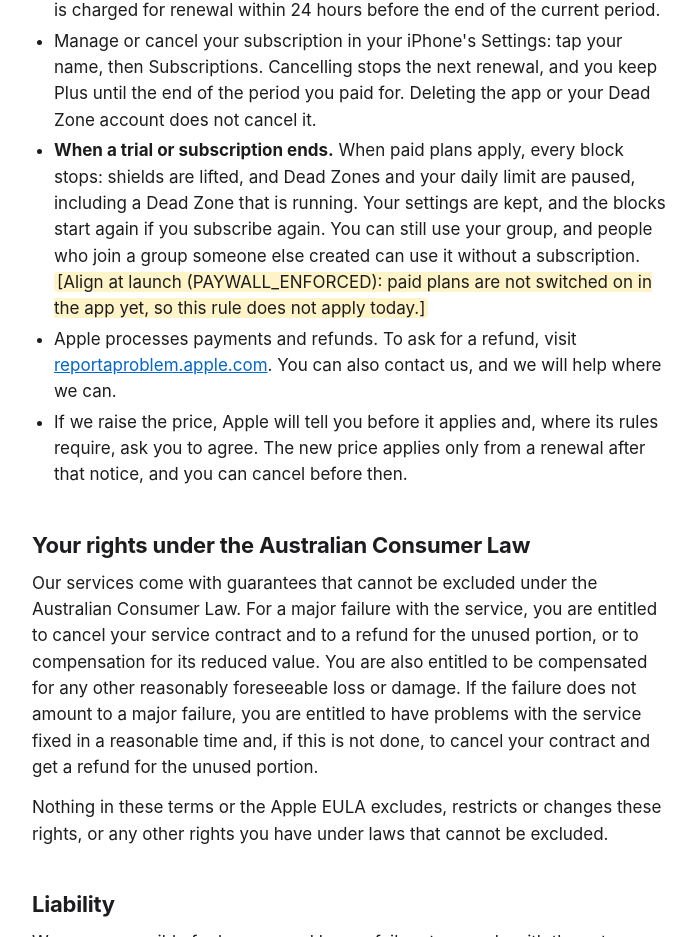
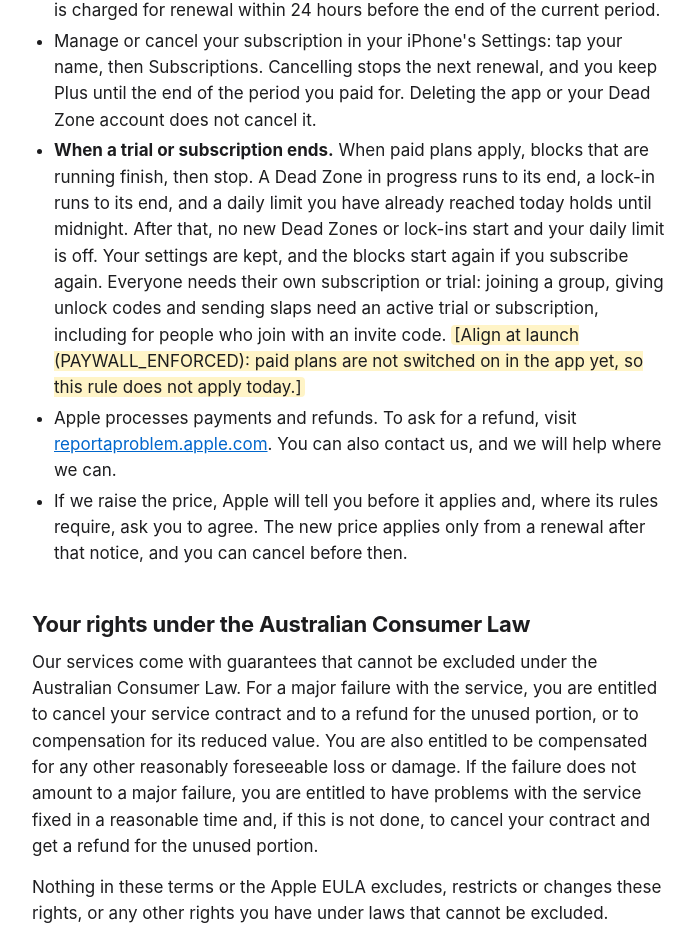
Before and after one commit to lukemcshanagmunn-sudo/deadzone-site, a plain HTML site: page terms/index.html in a window 1280 px wide. Shown: the part 2557-3494 px from the top of the page, without its empty margins (290-986 px from the left). Drawn offline with Linux system fonts and the light colour scheme.

Commit message:
Terms: lapse rule is finish-then-stop; no free invited friends, everyone pays individually

```diff
--- a/terms/index.html
+++ b/terms/index.html
@@ -52,7 +52,7 @@
 <li>New subscribers can start with a 7-day free trial if eligible (one trial per Apple ID). If you don't cancel at least 24 hours before the trial ends, your subscription starts and you are charged. Any unused part of a free trial ends when you buy a subscription.</li>
 <li>Payment is charged to your Apple ID when you confirm the purchase, or when the free trial ends. The subscription renews automatically unless you cancel at least 24 hours before the end of the current period. Your account is charged for renewal within 24 hours before the end of the current period.</li>
 <li>Manage or cancel your subscription in your iPhone's Settings: tap your name, then Subscriptions. Cancelling stops the next renewal, and you keep Plus until the end of the period you paid for. Deleting the app or your Dead Zone account does not cancel it.</li>
-<li><strong>When a trial or subscription ends.</strong> When paid plans apply, every block stops: shields are lifted, and Dead Zones and your daily limit are paused, including a Dead Zone that is running. Your settings are kept, and the blocks start again if you subscribe again. You can still use your group, and people who join a group someone else created can use it without a subscription. <span class="ph">[Align at launch (PAYWALL_ENFORCED): paid plans are not switched on in the app yet, so this rule does not apply today.]</span></li>
+<li><strong>When a trial or subscription ends.</strong> When paid plans apply, blocks that are running finish, then stop. A Dead Zone in progress runs to its end, a lock-in runs to its end, and a daily limit you have already reached today holds until midnight. After that, no new Dead Zones or lock-ins start and your daily limit is off. Your settings are kept, and the blocks start again if you subscribe again. Everyone needs their own subscription or trial: joining a group, giving unlock codes and sending slaps need an active trial or subscription, including for people who join with an invite code. <span class="ph">[Align at launch (PAYWALL_ENFORCED): paid plans are not switched on in the app yet, so this rule does not apply today.]</span></li>
 <li>Apple processes payments and refunds. To ask for a refund, visit <a href="https://reportaproblem.apple.com">reportaproblem.apple.com</a>. You can also contact us, and we will help where we can.</li>
 <li>If we raise the price, Apple will tell you before it applies and, where its rules require, ask you to agree. The new price applies only from a renewal after that notice, and you can cancel before then.</li>
 </ul>
```
